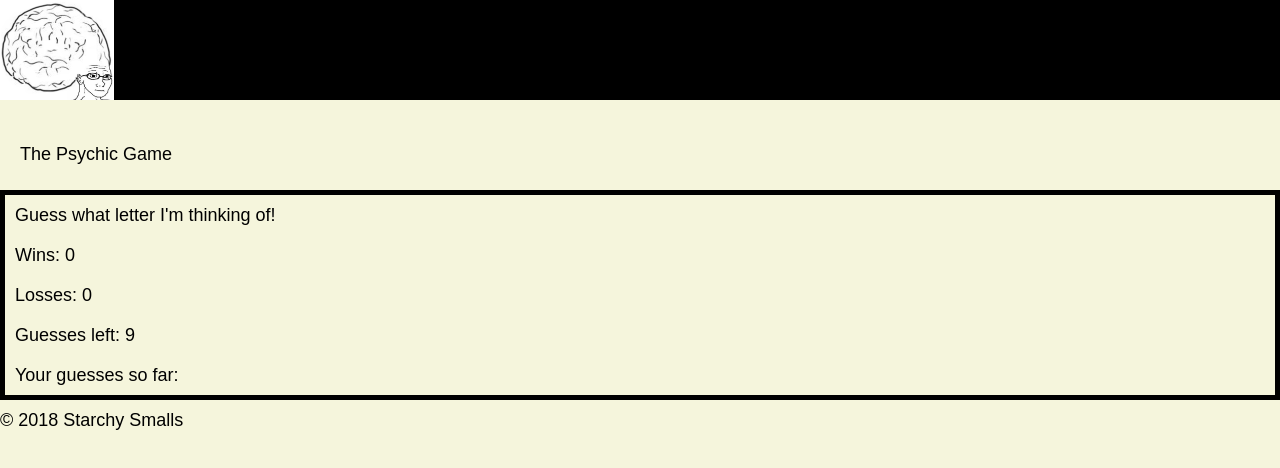
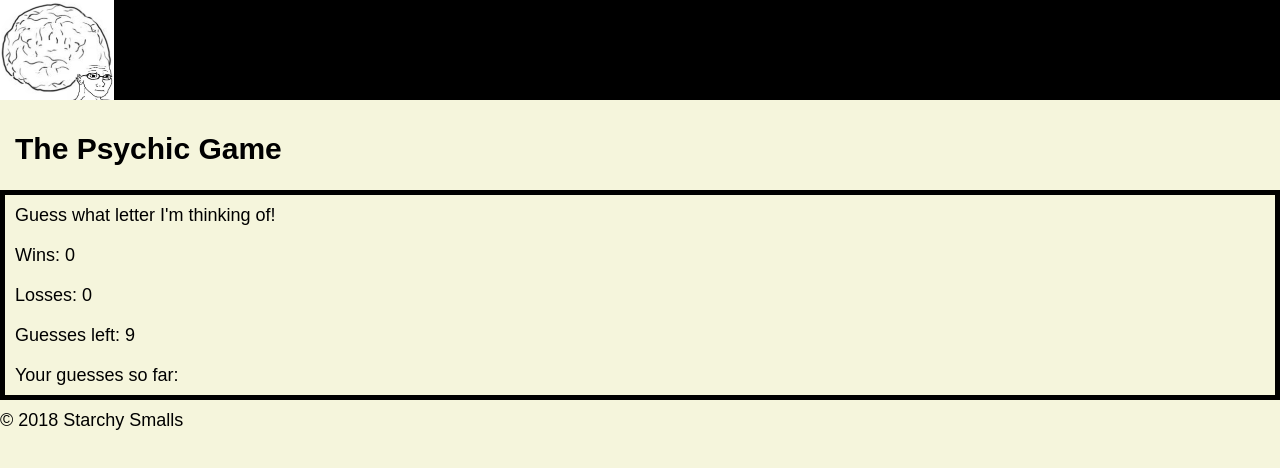
Before and after one commit to rherd/Psychic-Game, a plain HTML site: page index.html in a window 1280 px wide. Drawn offline with Linux system fonts and the light colour scheme.

Commit message:
final hw

```diff
--- a/assets/css/style.css
+++ b/assets/css/style.css
@@ -28,7 +28,9 @@ body {
   }
 
   h1 {
-      margin: 20px;
+      margin: 15px;
+      font-size: 30px;
+      font-weight: 800;
   }
 
  .container {
```
